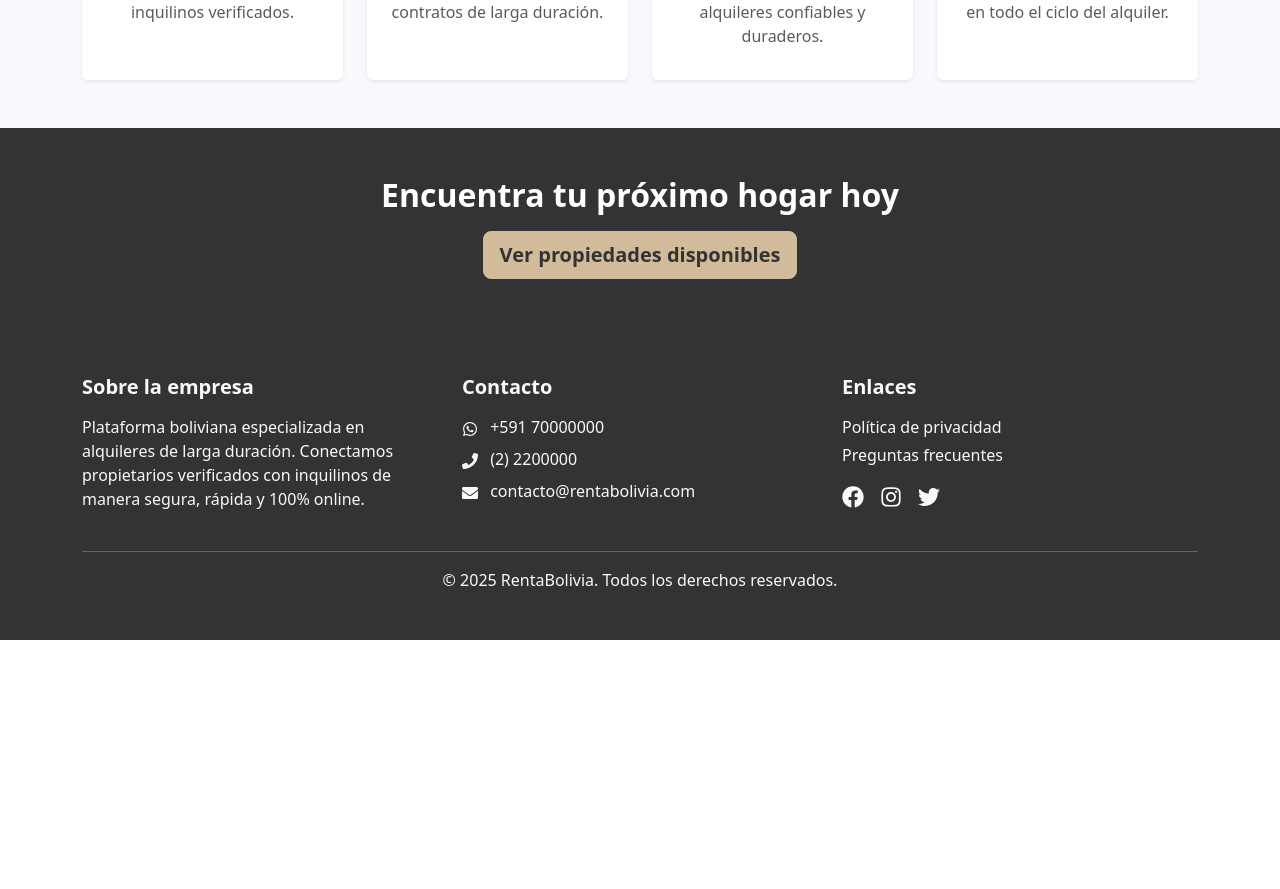
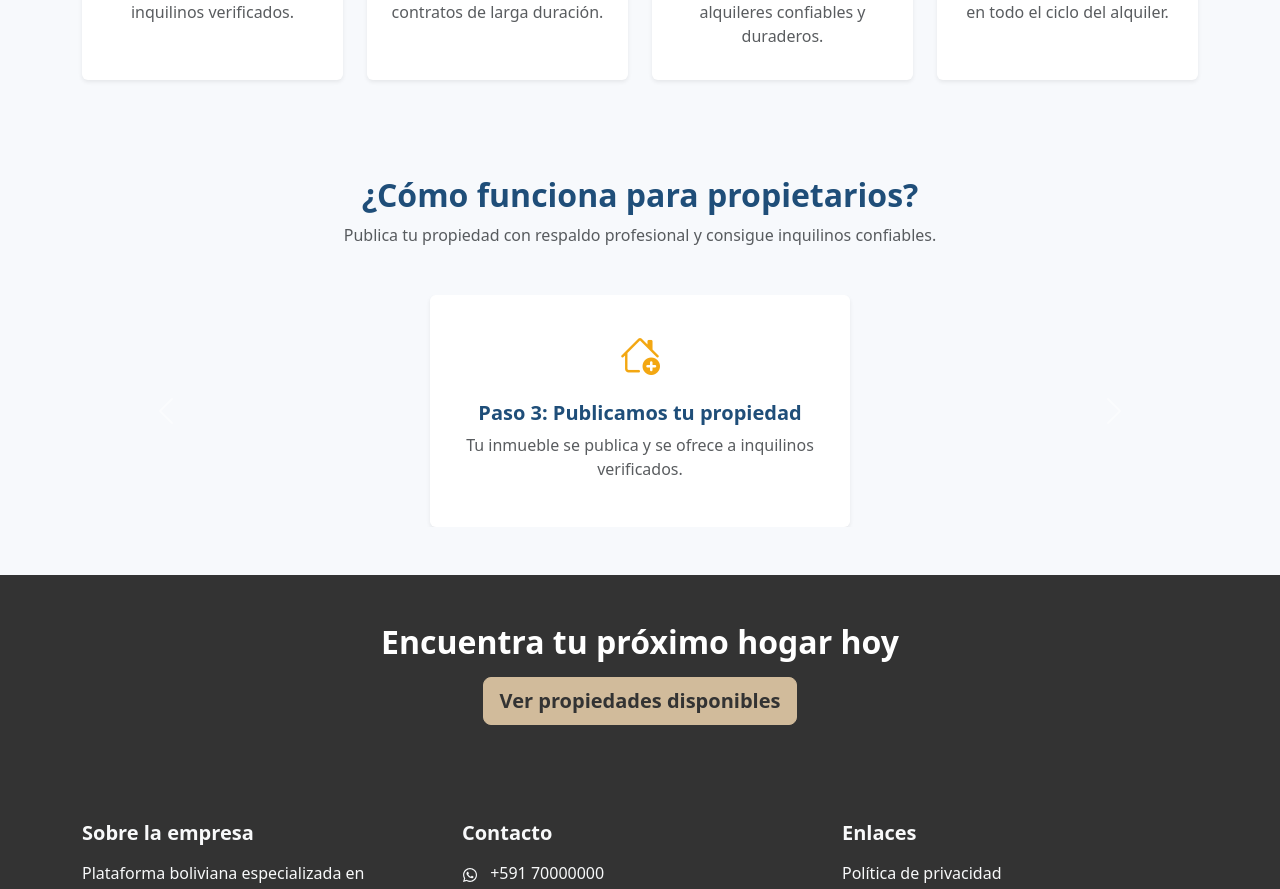
Before and after one commit to jhos72/frontend, a React (Create React App) app: page / in a window 1280 px wide. Shown: the part 1040-1929 px from the top of the page. Before the commit the page ends 1680 px from the top, so only its background shows below. Built offline with nearby package versions, Linux system fonts and the light colour scheme.

Commit message:
Se agergo el componente ComoFunciona que explica como funciona el servicio

```diff
--- a/src/Layouts/InquilinoLayout.js
+++ b/src/Layouts/InquilinoLayout.js
@@ -1,6 +1,7 @@
 import Menu from "../components/Menu";
 import Hero from "../components/Hero";
 import Beneficios from "../components/Beneficios";
+import ComoFunciona from "../components/ComoFunciona";
 import CTA from "../components/CTA";
 import Footer from "../components/Footer";
 
@@ -9,6 +10,7 @@ const InquilinoLayout = () => (
     <Menu />
     <Hero />
     <Beneficios />
+    <ComoFunciona />
     <CTA />
     <Footer />
   </>
--- a/src/Layouts/PropietarioLayout.js
+++ b/src/Layouts/PropietarioLayout.js
@@ -1,6 +1,7 @@
 import Menu from "../components/Menu";
 import Hero from "../components/Hero";
 import Beneficios from "../components/Beneficios";
+import ComoFunciona from "../components/ComoFunciona";
 import CTA from "../components/CTA";
 import Footer from "../components/Footer";
 
@@ -9,6 +10,7 @@ const PropietarioLayout = () => (
     <Menu />
     <Hero />
     <Beneficios />
+    <ComoFunciona />
     <CTA />
     <Footer />
   </>
--- a/src/components/ComoFunciona.js
+++ b/src/components/ComoFunciona.js
@@ -1,76 +1,61 @@
-import React from 'react'
-import { Container, Row, Col, Card } from 'react-bootstrap'
+import { Container, Carousel, Card } from "react-bootstrap"
+import { useUser } from "../context/UserContext"
+import { comoFuncionaOptions } from "../utils/comoFuncionaOptions"
 
 const ComoFunciona = () => {
+    const { userType } = useUser()
+    const content = comoFuncionaOptions[userType]
+
+    const primary = "#1F4E79"
+    const accent = "#F3A712"
+    const neutralLight = "#F7F9FC"
+
     return (
+        <section style={{ backgroundColor: neutralLight }}>
             <Container className="py-5">
 
-            {/* TÍTULO */}
+                {/* HEADER */}
                 <div className="text-center mb-5">
-                <h2 className="fw-bold" style={{ color: '#333333' }}>
-                    ¿Cómo funciona la plataforma?
+                    <h2 className="fw-bold" style={{ color: primary }}>
+                        {content.title}
                     </h2>
-                <p style={{ color: '#333333' }}>
-                    Sigue estos pasos simples y renta tu próximo hogar de forma rápida y segura.
+                    <p className="text-muted">
+                        {content.subtitle}
                     </p>
                 </div>
 
-            <Row className="g-4">
+                {/* CAROUSEL */}
+                <Carousel indicators={false} interval={2000}>
+                    {content.steps.map((step, index) => (
+                        <Carousel.Item key={index}>
+                            <div className="d-flex justify-content-center">
+                                <Card
+                                    className="shadow-sm text-center border-0"
+                                    style={{
+                                        maxWidth: "420px",
+                                        padding: "30px"
+                                    }}
+                                >
+                                    <i
+                                        className={`bi ${step.icon} fs-1`}
+                                        style={{ color: accent }}
+                                    ></i>
 
-                {/* PASO 1 */}
-                <Col md={6} lg={3}>
-                    <Card className="h-100 shadow-sm" style={{ backgroundColor: '#e1e1e1' }}>
-                        <Card.Body className="text-center">
-                            <i className="bi bi-search fs-1" style={{ color: '#333333' }}></i>
-                            <h5 className="fw-bold mt-3" style={{ color: '#333333' }}>1. Busca y filtra</h5>
-                            <p style={{ color: '#333333' }}>
-                                Encuentra inmuebles por ciudad, precio, zona o tipo (casa, departamento, habitación).
+                                    <h5 className="fw-bold mt-3" style={{ color: primary }}>
+                                        Paso {index + 1}: {step.title}
+                                    </h5>
+
+                                    <p className="text-muted">
+                                        {step.description}
                                     </p>
-                        </Card.Body>
                                 </Card>
-                </Col>
+                            </div>
+                        </Carousel.Item>
+                    ))}
+                </Carousel>
 
-                {/* PASO 2 */}
-                <Col md={6} lg={3}>
-                    <Card className="h-100 shadow-sm" style={{ backgroundColor: '#e1e1e1' }}>
-                        <Card.Body className="text-center">
-                            <i className="bi bi-camera-video fs-1" style={{ color: '#333333' }}></i>
-                            <h5 className="fw-bold mt-3" style={{ color: '#333333' }}>2. Agenda una visita</h5>
-                            <p style={{ color: '#333333' }}>
-                                Solicita una visita presencial o un tour virtual directamente desde la plataforma.
-                            </p>
-                        </Card.Body>
-                    </Card>
-                </Col>
-
-                {/* PASO 3 */}
-                <Col md={6} lg={3}>
-                    <Card className="h-100 shadow-sm" style={{ backgroundColor: '#e1e1e1' }}>
-                        <Card.Body className="text-center">
-                            <i className="bi bi-file-earmark-check fs-1" style={{ color: '#333333' }}></i>
-                            <h5 className="fw-bold mt-3" style={{ color: '#333333' }}>3. Solicitud online</h5>
-                            <p style={{ color: '#333333' }}>
-                                Envía tu solicitud con documentos básicos y recibe aprobación rápida.
-                            </p>
-                        </Card.Body>
-                    </Card>
-                </Col>
-
-                {/* PASO 4 */}
-                <Col md={6} lg={3}>
-                    <Card className="h-100 shadow-sm" style={{ backgroundColor: '#e1e1e1' }}>
-                        <Card.Body className="text-center">
-                            <i className="bi bi-pen fs-1" style={{ color: '#333333' }}></i>
-                            <h5 className="fw-bold mt-3" style={{ color: '#333333' }}>4. Firma y mudanza</h5>
-                            <p style={{ color: '#333333' }}>
-                                Firma el contrato digital, realiza el depósito seguro y muda tu nuevo hogar.
-                            </p>
-                        </Card.Body>
-                    </Card>
-                </Col>
-
-            </Row>
             </Container>
+        </section>
     )
 }
 
--- /dev/null
+++ b/src/utils/comoFuncionaOptions.js
@@ -0,0 +1,53 @@
+export const comoFuncionaOptions = {
+    propietario: {
+        title: "¿Cómo funciona para propietarios?",
+        subtitle:
+            "Publica tu propiedad con respaldo profesional y consigue inquilinos confiables.",
+        steps: [
+            {
+                icon: "bi-ui-checks",
+                title: "Completa el formulario",
+                description:
+                    "Déjanos los datos de tu propiedad y tus datos de contacto en menos de 5 minutos."
+            },
+            {
+                icon: "bi-person-lines-fill",
+                title: "Habla con una asesora",
+                description:
+                    "Un asesor inmobiliario te contactará para validar la información y resolver dudas."
+            },
+            {
+                icon: "bi-house-add",
+                title: "Publicamos tu propiedad",
+                description:
+                    "Tu inmueble se publica y se ofrece a inquilinos verificados."
+            }
+        ]
+    },
+
+    inquilino: {
+        title: "¿Cómo funciona para inquilinos?",
+        subtitle:
+            "Encuentra un alquiler seguro y adecuado a tus necesidades sin complicaciones.",
+        steps: [
+            {
+                icon: "bi-clipboard-check",
+                title: "Completa tu solicitud",
+                description:
+                    "Cuéntanos qué tipo de alquiler estás buscando y tu presupuesto."
+            },
+            {
+                icon: "bi-chat-dots",
+                title: "Habla con una asesora",
+                description:
+                    "Te ayudamos a resolver dudas y validar las mejores opciones disponibles."
+            },
+            {
+                icon: "bi-house-heart",
+                title: "Encuentra tu alquiler ideal",
+                description:
+                    "Te conectamos con propiedades que se ajustan a tus necesidades."
+            }
+        ]
+    }
+}
```
Lines whose indentation alone changed are shown as unchanged.
